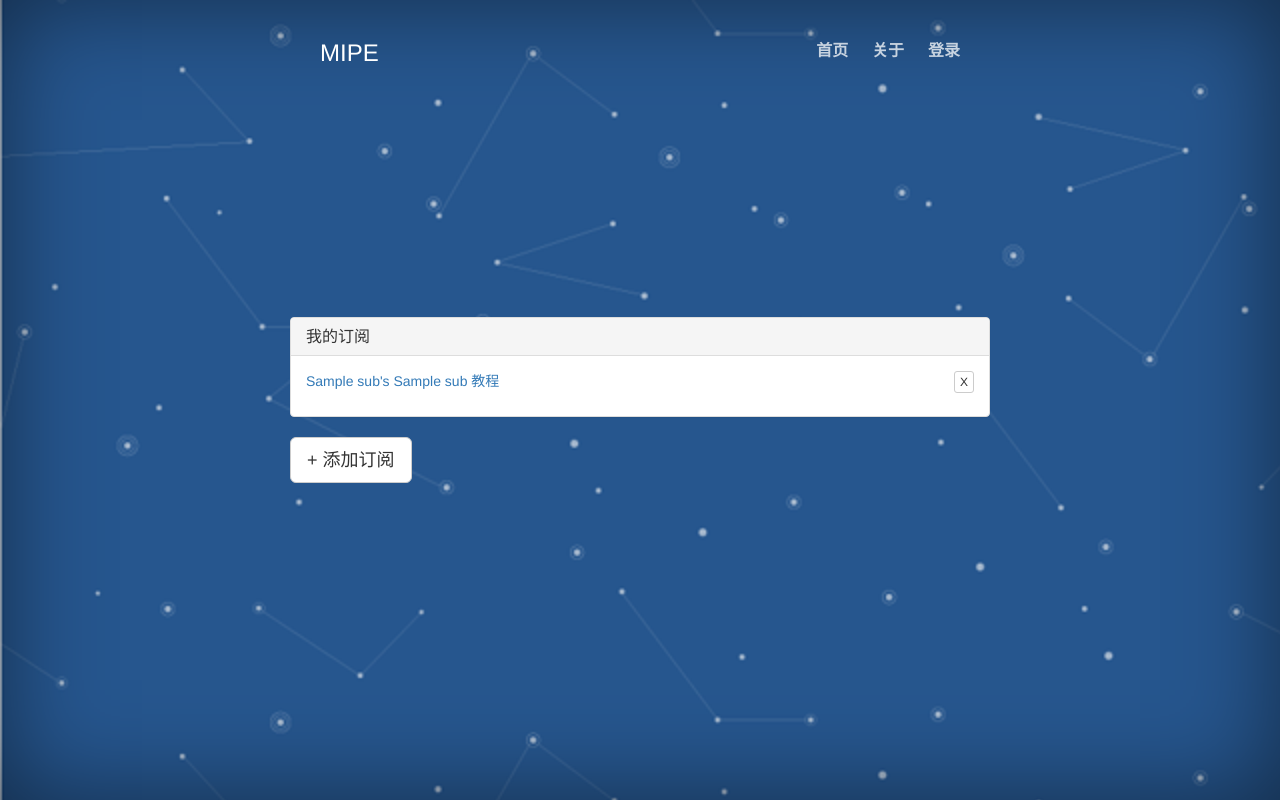
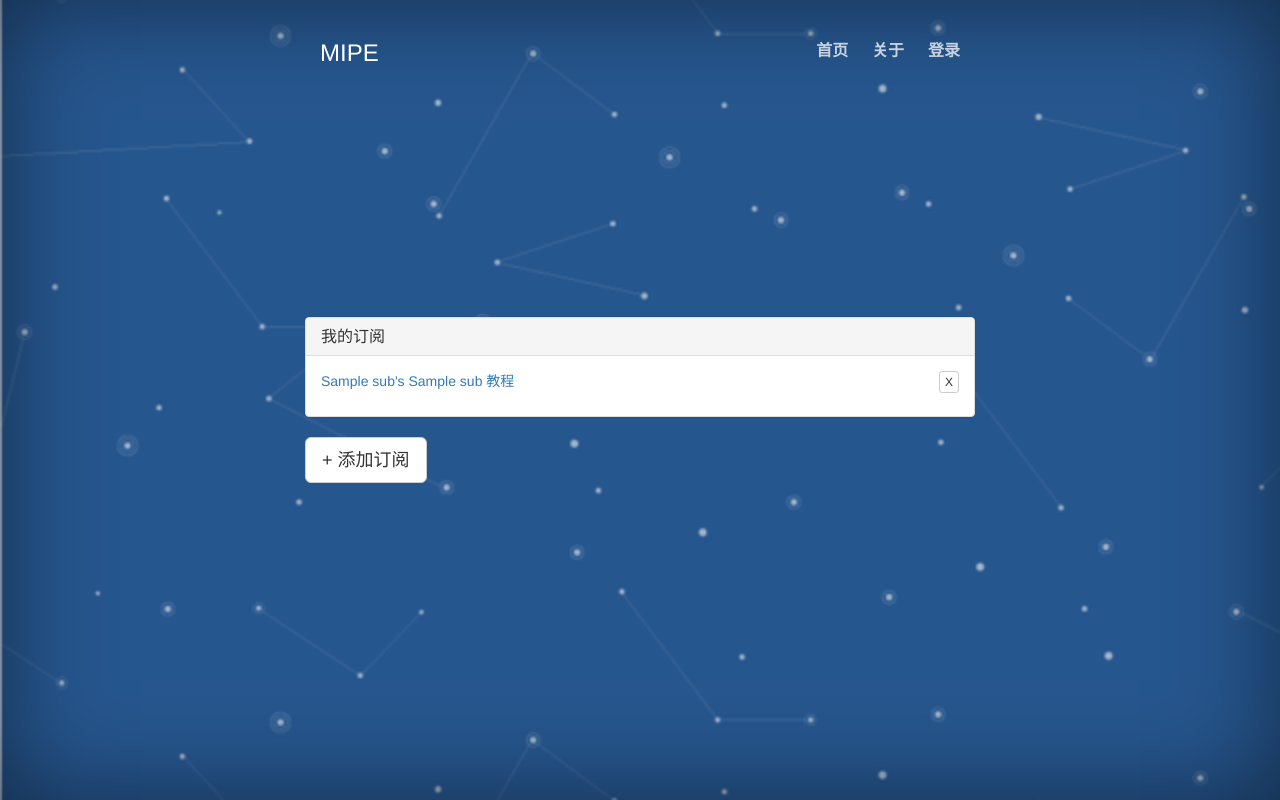
Before and after one commit to huijuannan/mipe, a Python web app: template app/templates/home.html in a window 1280 px wide. Run offline with Jinja, Linux system fonts and the light colour scheme; the template is opened without the code that fills it: most values are stand-ins (such as "Sample title", 1, 10 or a date in 2020); some libraries are stand-ins or nearby versions.

Commit message:
small fixes

```diff
--- a/app/myapp.py
+++ b/app/myapp.py
@@ -115,7 +115,7 @@ def add_sub():
                 url_hostname.partition('.')[2] != 'gitbooks.io' or\
                 not url_path.endswith('/content/'):
 
-            flash(u'添加失败：url 地址不符合要求的格式！')
+            flash(u'添加失败：url 格式不合要求！')
             return redirect(url_for('home'))
 
         else:
--- a/app/static/css/mipe.css
+++ b/app/static/css/mipe.css
@@ -26,6 +26,7 @@ html,
 body {
   height: 100%;
   background-image: url("../img/bg.png");
+  background-size: 2000px 1280px;
 }
 body {
   /*color: #fff;*/
@@ -123,13 +124,17 @@ body {
 
 .subs {
   color: #000;
+  margin: auto 15px;
+}
+
+.btnandflash {
+  vertical-align: middle;
 }
 
 .flashes {
-  padding-left: 50px;
-  padding-top: 20px;
-  color: #FFFFCC;
-  vertical-align: center;
+  margin-left: 30px;
+  color: #fff;
+  font-size: 16px;
 }
 
 .about {
--- a/app/templates/home.html
+++ b/app/templates/home.html
@@ -18,7 +18,7 @@
       {% endfor %}
     </div>
   </div>
-  <div class="btn-group">
+  <div class="btnandflash">
     <button class="btn btn-default btn-lg" type="button" data-toggle="modal" data-target="#myModal">
       <!--em class="glyphicon glyphicon-plus" style="font-size: 1.2em;"></em-->
       + 添加订阅
--- a/app/templates/layout.html
+++ b/app/templates/layout.html
@@ -7,7 +7,7 @@
     <!-- The above 3 meta tags *must* come first in the head; any other head content must come *after* these tags -->
     <meta name="description" content="">
     <meta name="author" content="">
-    <!--link rel="icon" href="../../favicon.ico"-->
+    <link rel="icon" href="../static/favicon.ico">
 
     <title> {% block title %}我的订阅{% endblock %} - MIPE</title>
 
```
Also changed, not shown: app/static/favicon.ico (added), app/static/img/Octocat.png, app/static/img/bg.png.
